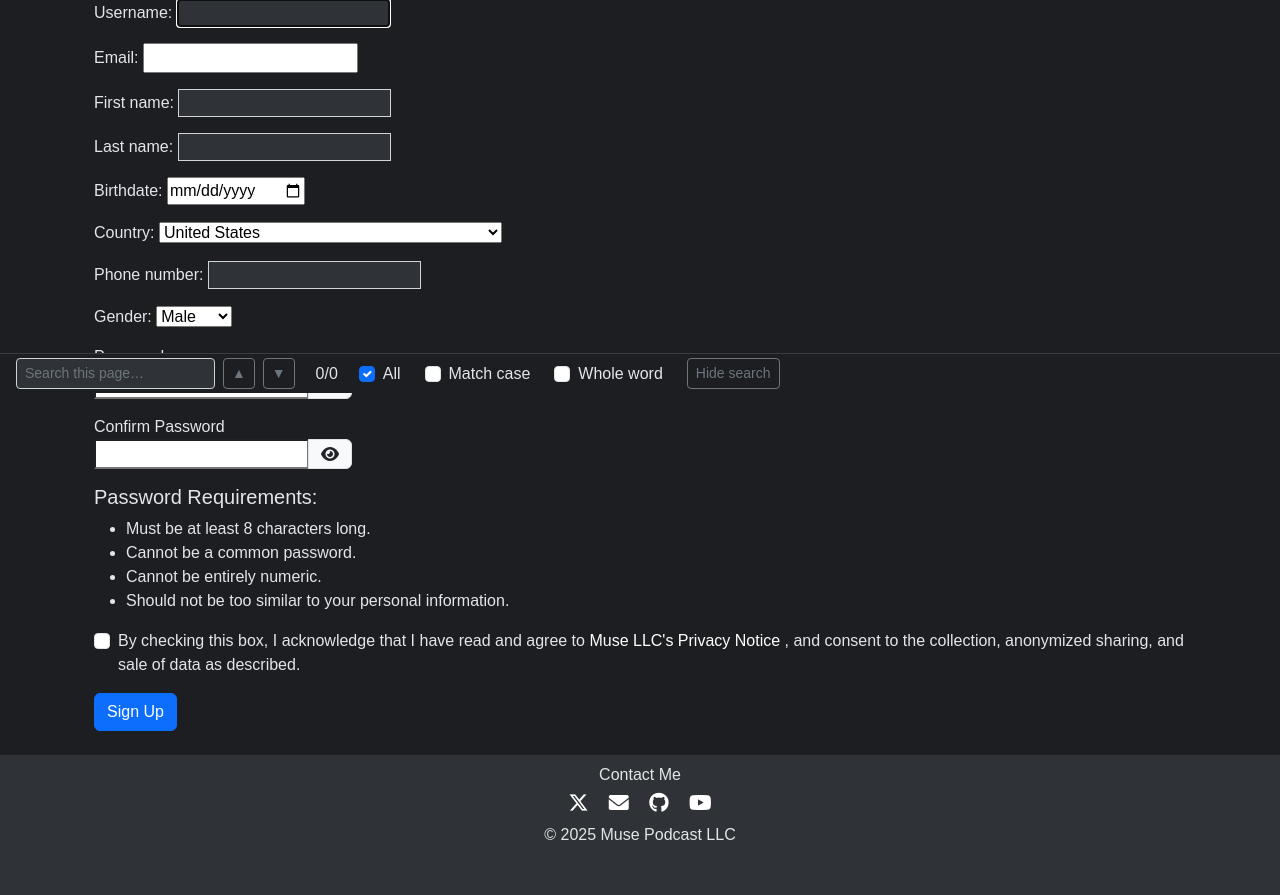
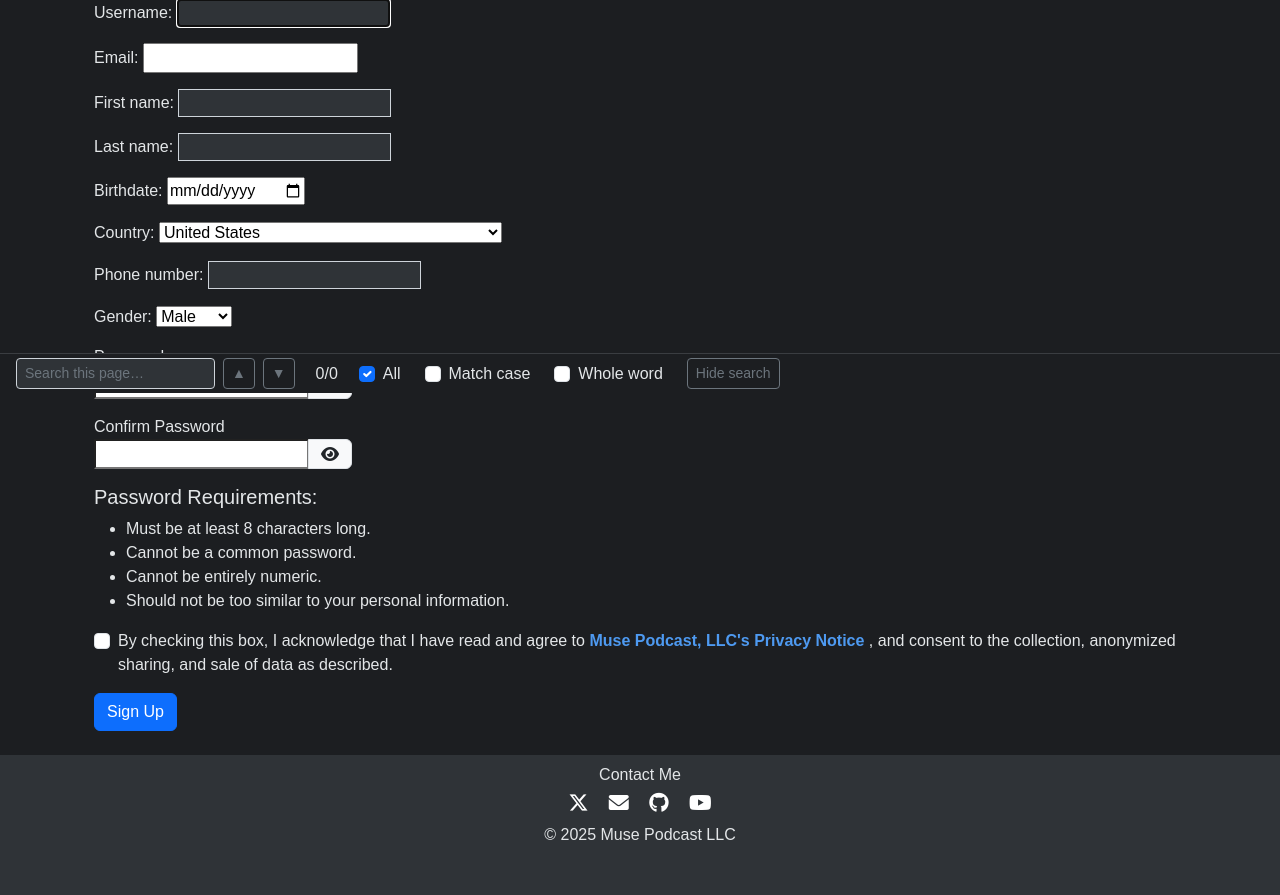
Before and after one commit to musepodcast/podcast-search-engine, a Django app: page /signup/ in a window 1280 px wide. Shown: the part 407-1302 px from the top of the page. Run offline with Django 5.2, Linux system fonts and the light colour scheme; parts of the project's set-up code (start-up, migrations or seed data) failed here and were passed over; some libraries are stand-ins or nearby versions.

Commit message:
PATCH: Changed title for SEO to Podcast Search Engine, changed Privacy notice and signup.html, added gpu throttle in config

```diff
--- a/config.yaml
+++ b/config.yaml
@@ -7,3 +7,7 @@ chapter_generation:
   similarity_threshold: 0.3       # Maintained to allow up to 50 chapters -
   max_chapters: 60                # Maintained as per user preference - 50 chapters seems to be sufficient but 60 is better for 4 hours.
   aggregation_window_size: 15     # Maintained to ensure comprehensive coverage - lower numbers = more frequent chapters
+
+gpu:
+  memory_fraction: 1.0     # limit to 90% of GPU RAM
+  precision: fp16          # optional: run models in half‑precision
--- a/podcast_web_app/podcasts/templates/podcasts/base.html
+++ b/podcast_web_app/podcasts/templates/podcasts/base.html
@@ -13,7 +13,7 @@
   </script>
 
   <meta charset="UTF-8">
-  <title>{% trans "Podcast Web App" %}</title>
+  <title>{% trans "Podcast Search Engine" %}</title>
   <!-- Bootstrap CSS -->
   <link href="https://cdn.jsdelivr.net/npm/bootstrap@5.3.0/dist/css/bootstrap.min.css" rel="stylesheet">
   <!-- Custom Styles -->
--- a/podcast_web_app/podcasts/templates/podcasts/signup.html
+++ b/podcast_web_app/podcasts/templates/podcasts/signup.html
@@ -87,10 +87,10 @@
     <div class="mb-3 form-check">
       <input type="checkbox" class="form-check-input" id="privacyCheck" required>
       <label class="form-check-label" for="privacyCheck">
-        By checking this box, I acknowledge that I have read and agree to
-        <a href="#" data-bs-toggle="modal" data-bs-target="#privacyModal">
-          Muse LLC's Privacy Notice
-        </a>, and consent to the collection, anonymized sharing, and sale of data as described.
+        {% trans "By checking this box, I acknowledge that I have read and agree to" %}
+        <a href="#" class="highlight-link" data-bs-toggle="modal" data-bs-target="#privacyModal">
+          {% trans "Muse Podcast, LLC's Privacy Notice" %}
+        </a>{% trans ", and consent to the collection, anonymized sharing, and sale of data as described." %}
       </label>
     </div>
 
@@ -106,12 +106,12 @@
   <div class="modal-dialog modal-lg">
     <div class="modal-content">
       <div class="modal-header">
-        <h5 class="modal-title" id="privacyModalLabel">{% trans "Privacy Notice for Muse LLC" %}</h5>
+        <h5 class="modal-title" id="privacyModalLabel">{% trans "Privacy Notice for Muse Podcast, LLC" %}</h5>
         <button type="button" class="btn-close" data-bs-dismiss="modal" aria-label="{% trans 'Close' %}"></button>
       </div>
       <div class="modal-body">
-        <p><strong>{% trans "Last updated:" %}</strong> 03/29/2025</p>
-        <p>Muse LLC ("Muse", "we", "our", or "us") is committed to protecting your privacy. This Privacy Notice explains how we collect, use, share, and safeguard your information when you visit our website and register an account.</p>
+        <p><strong>{% trans "Last updated:" %}</strong> 07/18/2025</p>
+        <p>{% trans "Muse Podcast, LLC is committed to protecting your privacy. This Privacy Notice explains how we collect, use, share, and safeguard your information when you visit our website and register an account." %}</p>
         <h6>{% trans "Information We Collect" %}</h6>
         <p>{% trans "We collect the following information when you create an account or use our website:" %}</p>
         <ul>
@@ -139,26 +139,26 @@
           </li>
         </ul>
         <h6>{% trans "Purpose of Data Collection" %}</h6>
-        <p>{% trans "Muse LLC collects this data to:" %}</p>
+        <p>{% trans "Muse Podcast, LLC collects this data to:" %}</p>
         <ul>
           <li>{% trans "Provide, maintain, and improve our website services." %}</li>
           <li>{% trans "Protect our website and users against fraudulent activities and scams." %}</li>
           <li>{% trans "Generate analytics to enhance user experience." %}</li>
         </ul>
         <h6>{% trans "Data Sharing and Selling" %}</h6>
-        <p>{% trans "To keep our services free and advertisement-free, Muse LLC may sell aggregated, anonymized data analytics to podcast creators, business partners, or other third parties. We ensure your privacy by anonymizing data, meaning your personal identifiable information (like your name or exact contact details) will never be sold or shared. Your identity is replaced by a unique, randomized number to maintain your anonymity." %}</p>
+        <p>{% trans "To keep our services free and advertisement-free, Muse Podcast, LLC may sell aggregated, anonymized data analytics to podcast creators, business partners, or other third parties. We ensure your privacy by anonymizing data, meaning your personal identifiable information (like your name or exact contact details) will never be sold or shared. Your identity is replaced by a unique, randomized number to maintain your anonymity." %}</p>
         <h6>{% trans "Data Security" %}</h6>
-        <p>{% trans "Muse LLC employs industry-standard practices and technologies to safeguard your personal information. However, no method of transmission over the internet or electronic storage is 100% secure, so while we strive to protect your personal information, we cannot guarantee absolute security." %}</p>
+        <p>{% trans "Muse Podcast, LLC employs industry-standard practices and technologies to safeguard your personal information. However, no method of transmission over the internet or electronic storage is 100% secure, so while we strive to protect your personal information, we cannot guarantee absolute security." %}</p>
         <h6>{% trans "Consent" %}</h6>
         <p>{% trans "By clicking the checkbox when creating an account, you consent to the collection, use, and sharing practices described in this Privacy Notice." %}</p>
         <h6>{% trans "Your Rights and Choices" %}</h6>
         <p>{% trans "You have the right to access, correct, or request deletion of your personal data at any time. To exercise these rights or if you have questions about this Privacy Notice, contact us at:" %}</p>
         <p>
-          Muse LLC<br>
+          Muse Podcast, LLC<br>
           Email: musepodcast@protonmail.com
         </p>
         <h6>{% trans "Changes to This Privacy Notice" %}</h6>
-        <p>{% trans "Muse LLC reserves the right to modify this Privacy Notice at any time. Changes will be posted on our website and are effective immediately upon posting." %}</p>
+        <p>{% trans "Muse Podcast, LLC reserves the right to modify this Privacy Notice at any time. Changes will be posted on our website and are effective immediately upon posting." %}</p>
       </div>
       <div class="modal-footer">
         <button type="button" class="btn btn-secondary" data-bs-dismiss="modal">{% trans "Close" %}</button>
@@ -177,9 +177,8 @@
     background-color: var(--header-bg-color) !important;
     color: var(--header-text-color) !important;
   }
-  :root[data-theme="dark"] .modal-body {
-    background-color: var(--background-color) !important;
-    color: var(--text-color) !important;
+  :root[data-theme="dark"] .modal-body a:not(.highlight-link) {
+    color: var(--header-text-color) !important;
   }
   :root[data-theme="dark"] .modal-footer {
     background-color: var(--background-color) !important;
@@ -190,9 +189,9 @@
     border-color: var(--list-hover-bg) !important;
     color: var(--text-color) !important;
   }
-  :root[data-theme="dark"] a {
-    color: var(--header-text-color) !important;
-  }
+  :root[data-theme="dark"] a:not(.highlight-link) {
+  color: var(--header-text-color) !important;
+}
   :root:not([data-theme="dark"]) .modal-content {
   background-color: var(--background-color) !important;
   color: var(--text-color) !important;
@@ -201,10 +200,9 @@
     background-color: var(--header-bg-color) !important;
     color: var(--header-text-color) !important;
   }
-  :root:not([data-theme="dark"]) .modal-body {
-    background-color: var(--background-color) !important;
-    color: var(--text-color) !important;
-  }
+  :root:not([data-theme="dark"]) .modal-body a:not(.highlight-link) {
+  color: var(--header-text-color) !important;
+}
   :root:not([data-theme="dark"]) .modal-footer {
     background-color: var(--background-color) !important;
     color: var(--text-color) !important;
@@ -214,9 +212,21 @@
     border-color: var(--list-hover-bg) !important;
     color: var(--text-color) !important;
   }
-  :root:not([data-theme="dark"]) a {
-    color: var(--header-text-color) !important;
-  }
+  :root:not([data-theme="dark"]) a:not(.highlight-link) {
+  color: var(--header-text-color) !important;
+}
+
+  a.highlight-link {
+  color: #4e9af1 !important;
+  font-weight: 600;
+  text-decoration: none;
+}
+
+a.highlight-link:hover {
+  color: #1f78d1 !important;
+  text-decoration: underline;
+}
+
 
 </style>
 
```
Also changed, not shown: main.py (+25 -2 lines).
